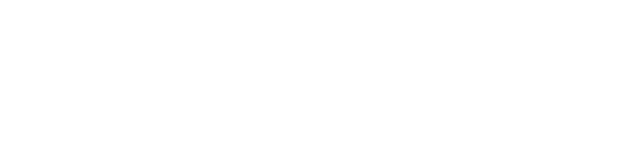
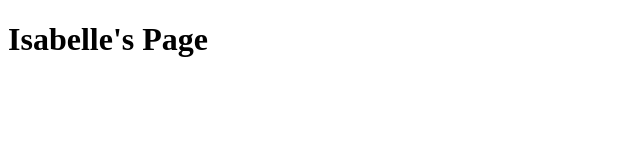
Before and after one commit to itermaat/itermaat.github.io, a plain HTML site: page mypage.html in a window 1280 px wide. Shown: the whole page, without its empty margins (0-640 px from the left). Drawn offline with Linux system fonts and the light colour scheme.

Commit message:
add header and create css file

```diff
--- a/mypage.html
+++ b/mypage.html
@@ -1,9 +1,10 @@
 <!DOCTYPE html>
 <html>
 <head>
-	<title></title>
+	<title>Isabelle</title>
 </head>
 <body>
+	<h1>Isabelle's Page</h1>
 
 </body>
 </html>
```
Also changed, not shown: style.css (added).
